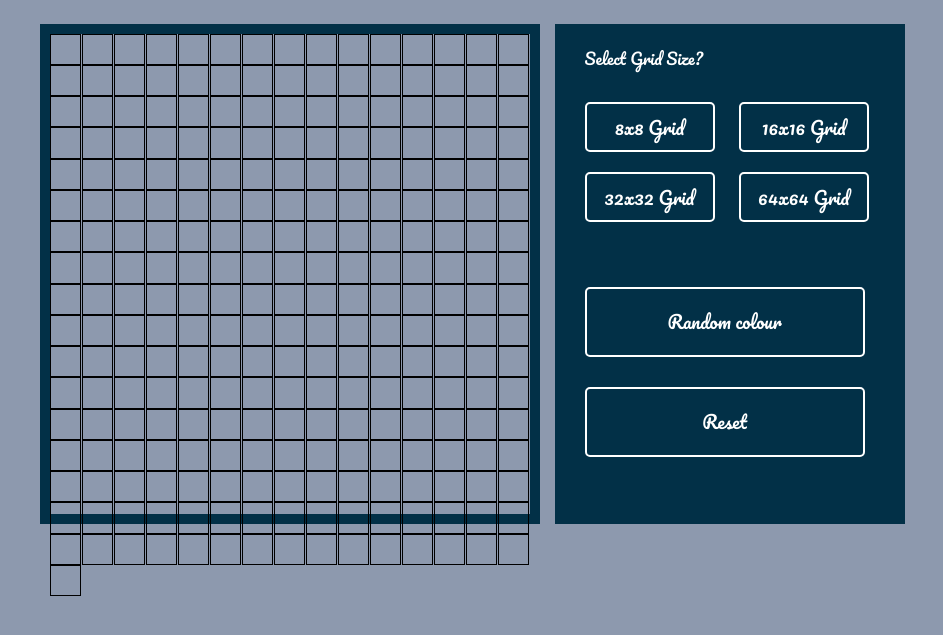
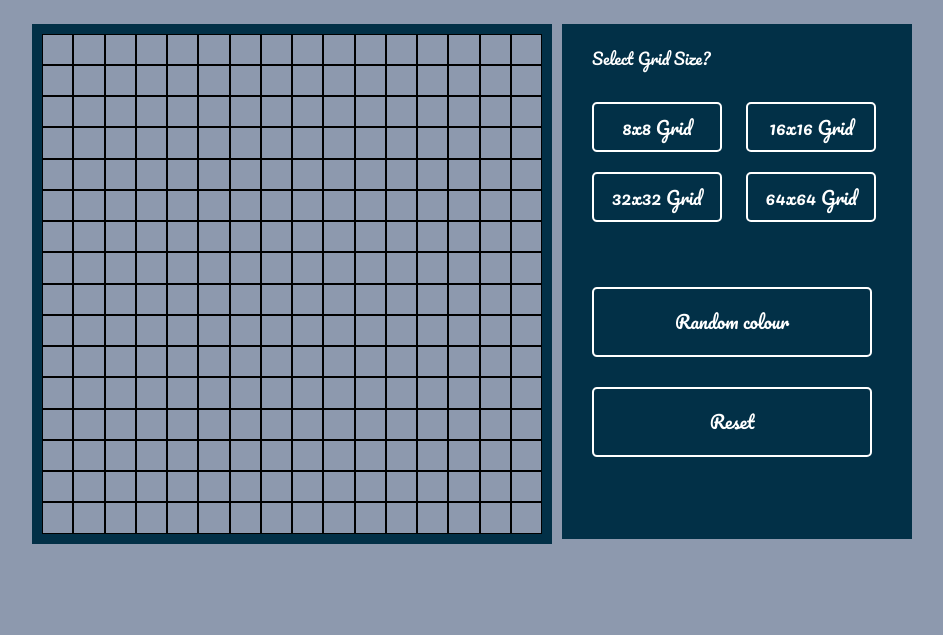
Before and after one commit to abhilash15500/odin-etch-a-sketch, a plain HTML site: page index.html in a window 1280 px wide. Shown: the part 107-742 px from the top of the page, without its empty margins (168-1111 px from the left). Drawn offline with Linux system fonts and the light colour scheme.

Commit message:
Fix border box and other alignment issues

```diff
--- a/styles.css
+++ b/styles.css
@@ -1,8 +1,3 @@
-* {
-    box-sizing: border-box;
-}
-
-
 body {
     font-family: pacifico,'Times New Roman', Times, serif;
     margin: 0;
@@ -22,7 +17,7 @@ h1 {
     display: flex;
     flex-direction: row;
     justify-content: center;
-    gap: 15px;
+    gap: 10px;
 
 }
 
@@ -43,7 +38,7 @@ h1 {
 .button-container {
 
     background-color: #023047;
-    height: 500px;
+    height: 515px;
     width: 350px;
     color: white;
 }
```
